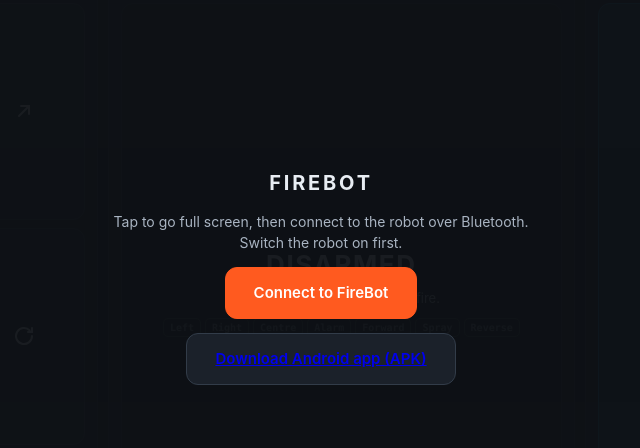
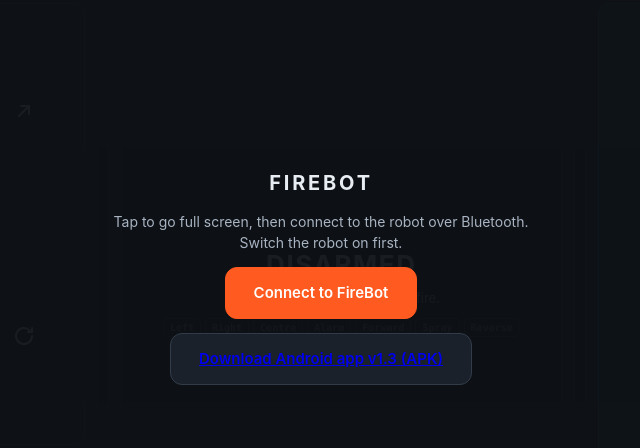
Before and after one commit to Mevin-9710/firebot-control, a plain HTML site: page index.html in a window 1280 px wide. Shown: the part 107-555 px from the top of the page, without its empty margins (319-959 px from the left). Drawn offline with Linux system fonts and the light colour scheme.

Commit message:
Name the APK by version: firebot-1.3.apk
Co-Authored-By: Claude Opus 5.5 <noreply@anthropic.com>

```diff
--- a/index.html
+++ b/index.html
@@ -229,7 +229,7 @@ input[type=range]{width:100%;height:28px;accent-color:var(--accent);margin:0}
   <h1>FIREBOT</h1>
   <p>Tap to go full screen, then connect to the robot over Bluetooth. Switch the robot on first.</p>
   <button class="btn primary" id="b-gate">Connect to FireBot</button>
-  <a class="btn" id="b-apk" href="firebot.apk" download>Download Android app (APK)</a>
+  <a class="btn" id="b-apk" href="firebot-1.3.apk" download>Download Android app v1.3 (APK)</a>
   <div class="err" id="gerr"></div>
 </div>
 
```
Also changed, not shown: 3 other files.
